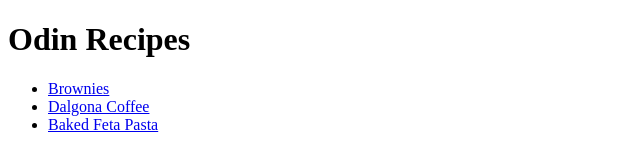
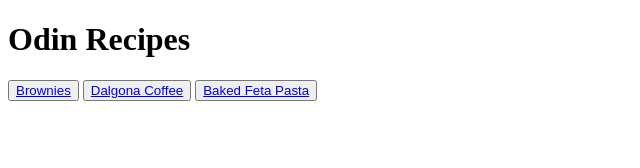
Before and after one commit to IMTELA/odin-recipes, a plain HTML site: page index.html in a window 1280 px wide. Shown: the whole page, without its empty margins (0-640 px from the left). Drawn offline with Linux system fonts and the light colour scheme.

Commit message:
changed list to button

```diff
--- a/index.html
+++ b/index.html
@@ -3,14 +3,16 @@
     <head>
         <meta charset="utf-8">
         <title>Odin Recipes</title>
+        <link rel="stylesheet" href="style.css">
     </head>
     <body>
         <h1>Odin Recipes</h1>
-        <ul>
-            <li><a href="../odin-recipes/recipes/brownies.html">Brownies</a></li>
-            <li><a href="../odin-recipes/recipes/dalgona.html">Dalgona Coffee</a></li>
-            <li><a href="../odin-recipes/recipes/fetapasta.html">Baked Feta Pasta</a></li>
-        </ul>
+
+        <button type="button" class="recs"><a href="../odin-recipes/recipes/brownies.html">Brownies</a></button>
+        <button type="button" class="recs"><a href="../odin-recipes/recipes/dalgona.html">Dalgona Coffee</a></button>
+        <button type="button" class="recs"><a href="../odin-recipes/recipes/fetapasta.html">Baked Feta Pasta</a></button>
+
+
 
 
 
```
